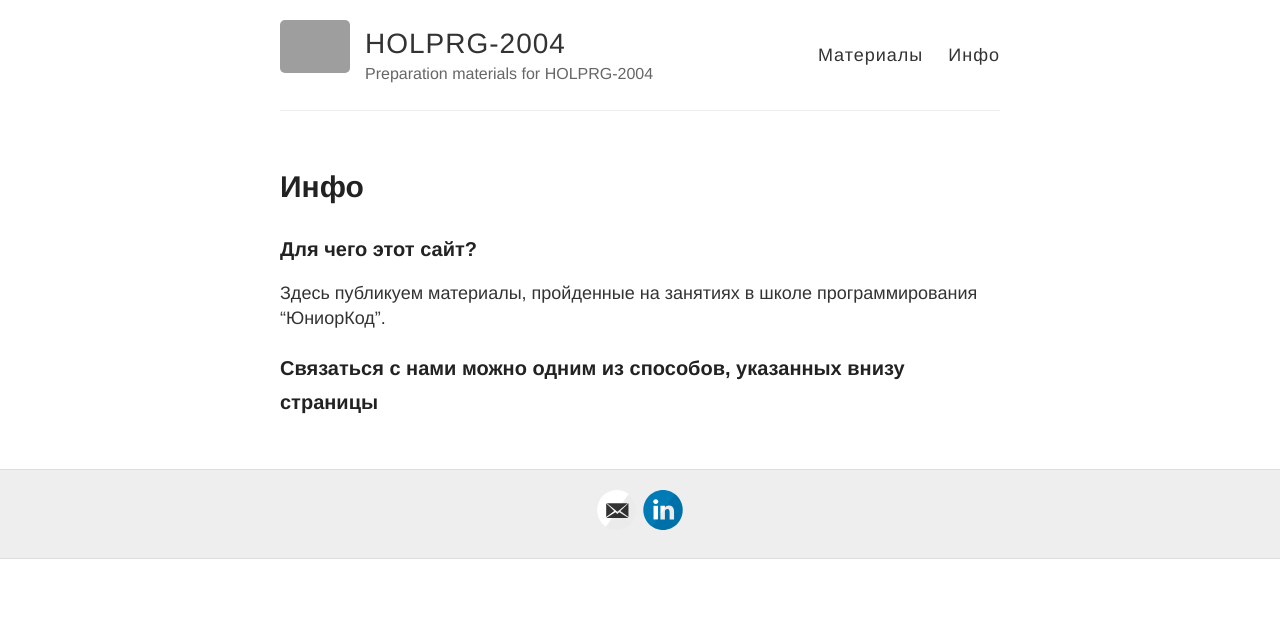
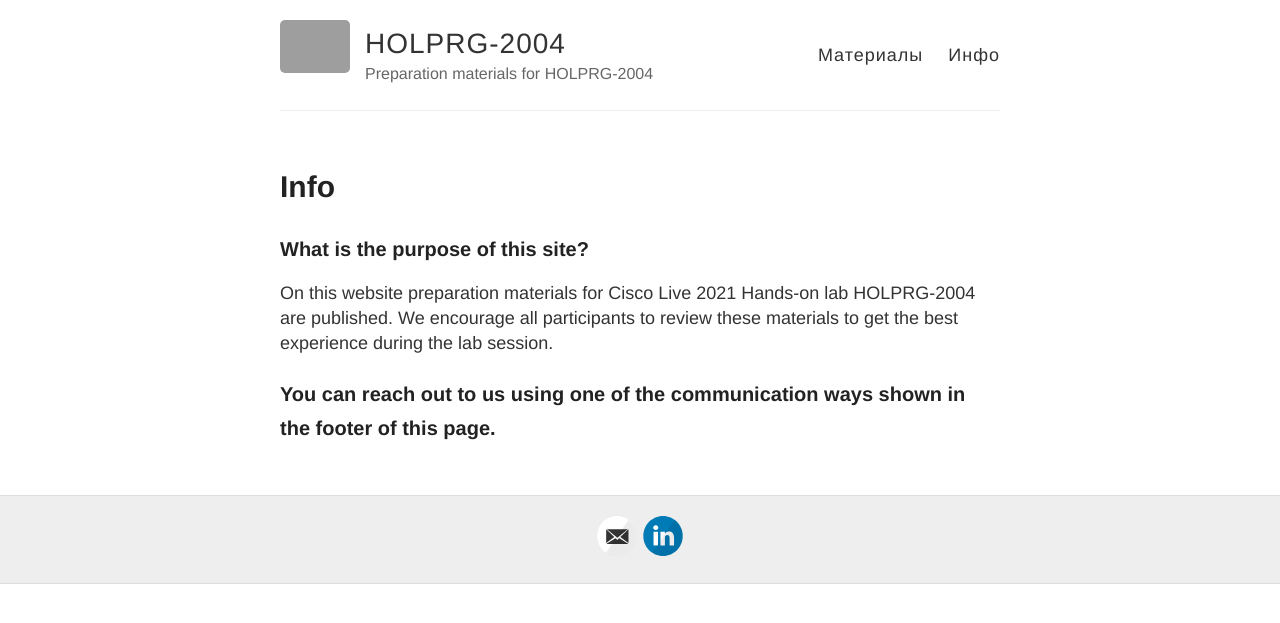
Before and after one commit to holprg2004/holprg2004.github.io, a Jekyll site: the page built from about.md, in a window 1280 px wide. Shown: the top 623 px of the page. Built offline with Jekyll 4.4.1, drawn with Linux system fonts in a browser that asks for light colours; grey boxes are pictures that could not be loaded.

Commit message:
Update about.md

```diff
--- a/about.md
+++ b/about.md
@@ -1,11 +1,12 @@
 ---
 layout: page
-title: Инфо
+title: Info
 permalink: /about/
 ---
 
-### Для чего этот сайт?
+### What is the purpose of this site?
 
-Здесь публикуем материалы, пройденные на занятиях в школе программирования "ЮниорКод".
+On this website preparation materials for Cisco Live 2021 Hands-on lab HOLPRG-2004 are published.
+We encourage all participants to review these materials to get the best experience during the lab session.
 
-### Связаться с нами можно одним из способов, указанных внизу страницы
+### You can reach out to us using one of the communication ways shown in the footer of this page.
```
